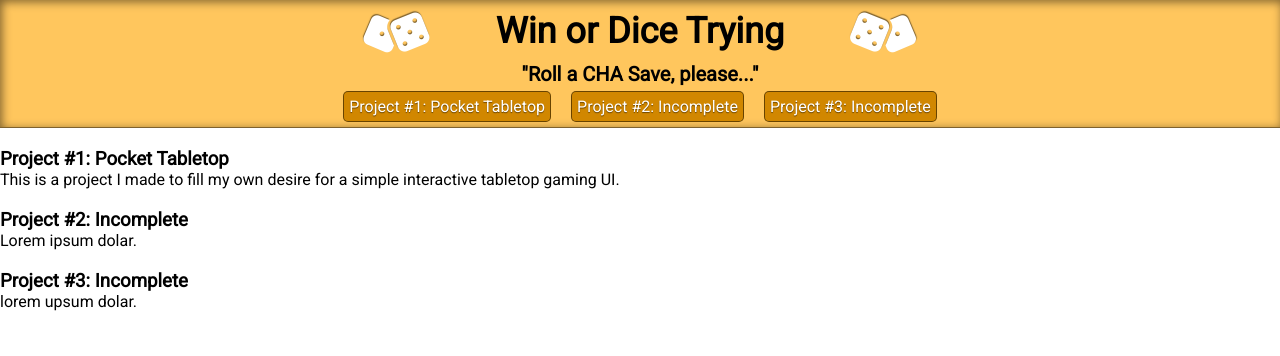
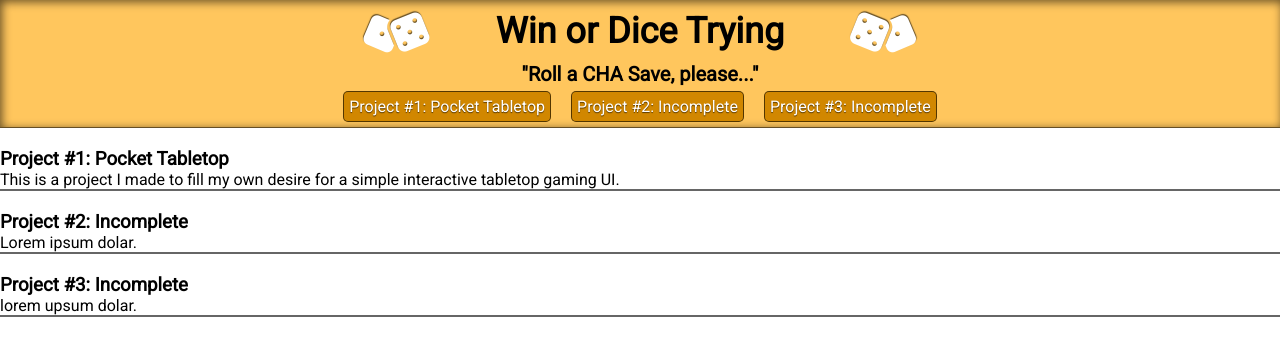
Before and after one commit to SeanTraut/winordicetrying, a plain HTML site: page index.html in a window 1280 px wide. Drawn offline with Linux system fonts and the light colour scheme.

Commit message:
Turned off black into reuseable var

```diff
--- a/index.css
+++ b/index.css
@@ -4,6 +4,8 @@
 /*CSS Variables*/
 :root{
   --background: white;
+  --offblack:  rgba(0,0,0,.60);
+  --offwhite: rgba( 255, 255, 255, .75);
   --headerbackground: #FFC65D;
   --darktext: black;
   --lighttext: white;
@@ -26,9 +28,9 @@ script{
 
 /* Header */
 .main-header{
-    border-bottom: 1px solid rgba(0,0,0,.5);
+    border-bottom: 1px solid var(--offblack);
     background: var(--headerbackground);
-    box-shadow: inset 2px 2px 10px rgba(0,0,0,.5);
+    box-shadow: inset 2px 2px 10px var(--offblack);
     text-align: center;
     margin-bottom: 20px;
 }
@@ -40,7 +42,7 @@ script{
 .top-die{
     font-size: 50px;
     color: var(--lighttext);
-    text-shadow: 1px -1px 1px rgba(0,0,0,.5);
+    text-shadow: 1px -1px 1px var(--offblack);
     transform: rotate(-23deg);
 }
 .left-top-die{
@@ -60,12 +62,12 @@ script{
 }
 .main-nav a{
     color: var(--lighttext);
-    text-shadow: 0px 1px 1px rgba(0,0,0,.5);
+    text-shadow: 0px 1px 1px var(--offblack);
     text-decoration: none;
 }
 .main-nav-button{
     background:var(--button);
-    border: 1px solid rgba(0,0,0,.5);
+    border: 1px solid var(--offblack);
     border-radius: 5px;
     padding: 5px;
     margin-right: 20px;
@@ -80,6 +82,7 @@ script{
 /* Body */
 project{
     margin-top: 20px;
+    border-bottom: 2px solid var(--offblack);
 }
 project:first-child{
     margin-top: 0px;
```
